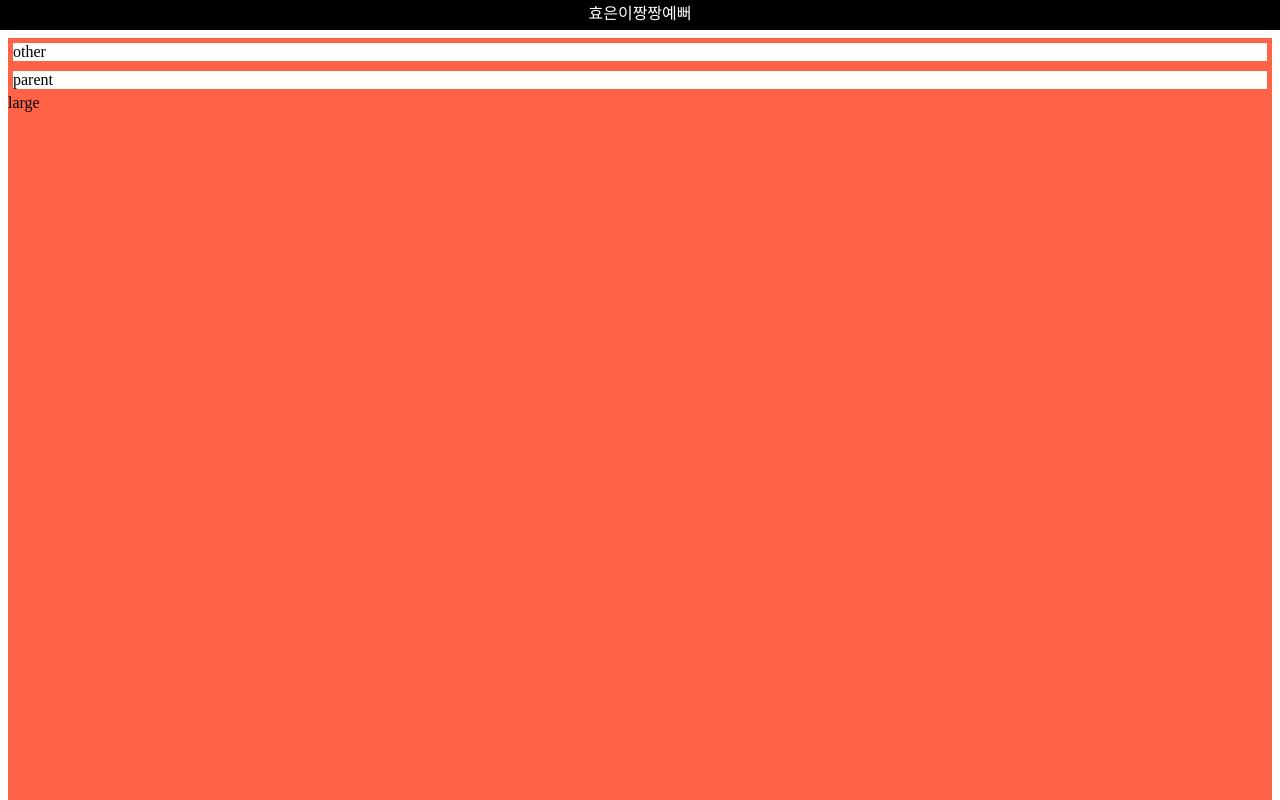
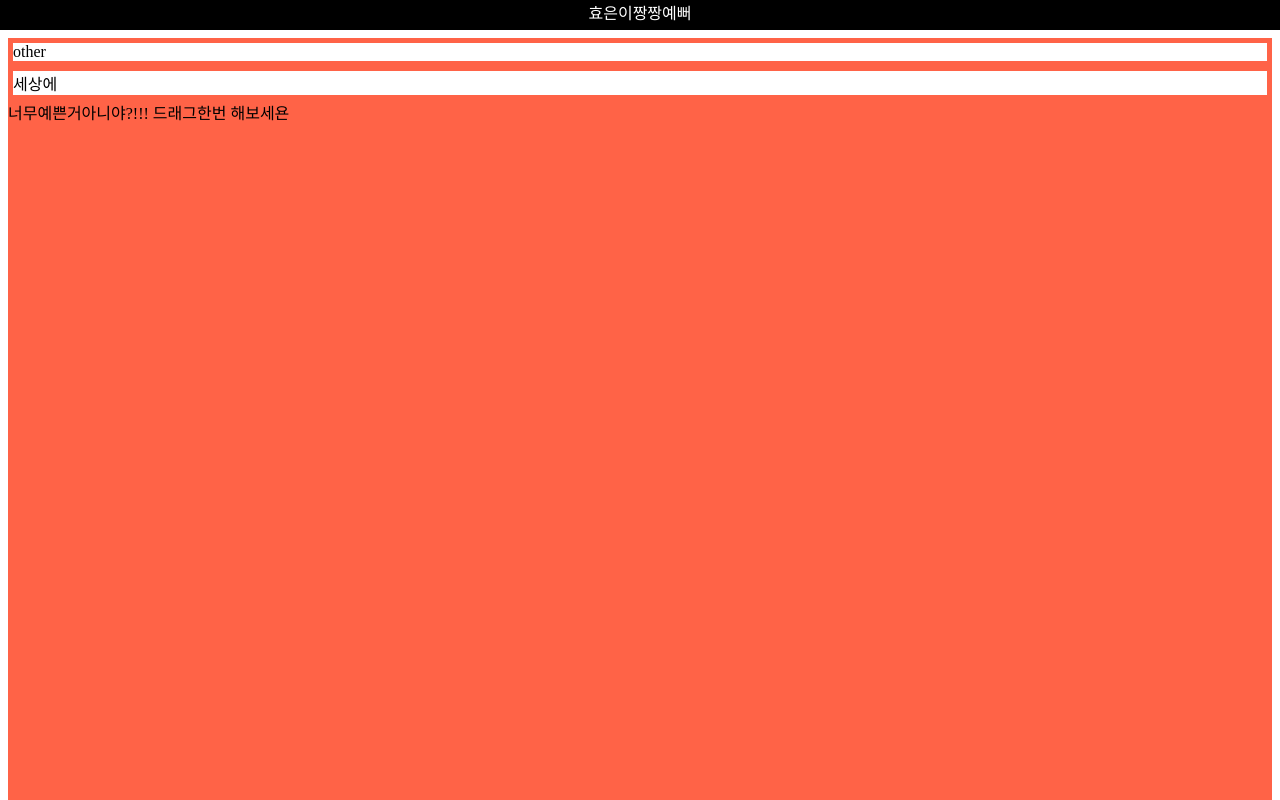
Before and after one commit to ljt0815/web1, a plain HTML site: page practice1.html in a window 1280 px wide. Shown: the top 800 px of the page. Drawn offline with Linux system fonts and the light colour scheme.

Commit message:
Update practice1.html

```diff
--- a/practice1.html
+++ b/practice1.html
@@ -27,9 +27,9 @@
   <body>
      <div id="other">other</div>
      	<div id="parent">
-	  parent
+	  세상에
 	  <div id="me">효은이짱짱예뻐</div>
 	</div>
-     <div id="large">large</div>
+     <div id="large">너무예쁜거아니야?!!! 드래그한번 해보세욘</div>
   </body>
 </html>
```
